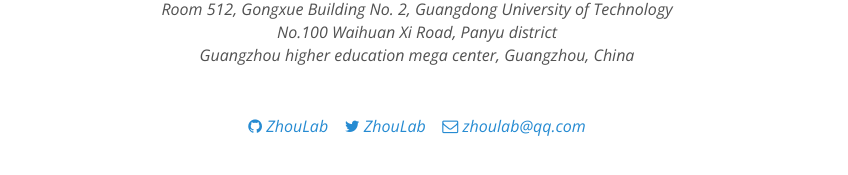
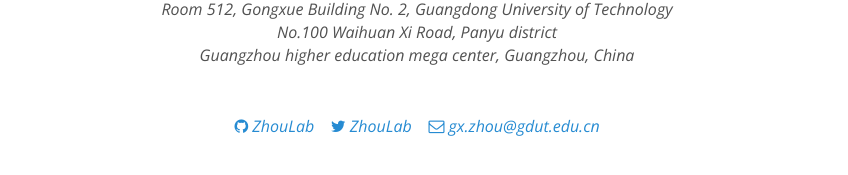
Before and after one commit to zhougdut/zhougdut.github.io, a Jekyll site: the page built from index.html, in a window 1280 px wide. Shown: the part 485-660 px from the top of the page, without its empty margins (223-1071 px from the left). Built offline with Jekyll 4.4.1, drawn with Linux system fonts in a browser that asks for light colours; nearby versions of some CDN libraries; comment, search, counter and statistics services are not loaded.

Commit message:
modified the email address

```diff
--- a/index.html
+++ b/index.html
@@ -22,7 +22,7 @@ layout: default
       <span style="display: block; margin-bottom: 3em"></span>
       <a href="https://github.com/zhougdut"><i class="fa fa-github"></i> ZhouLab</a>&nbsp;&nbsp;&nbsp;
       <a href="https://twitter.com/zhougdut"><i class="fa fa-twitter"></i> ZhouLab</a>&nbsp;&nbsp;&nbsp;
-      <a href="mailto:"><i class="fa fa-envelope-o"></i> zhoulab@qq.com</a>
+      <a href="mailto:"><i class="fa fa-envelope-o"></i> gx.zhou@gdut.edu.cn</a>
       </p>
 
       <!-- <span style="display: block; margin-bottom: 3em"></span> -->
```
